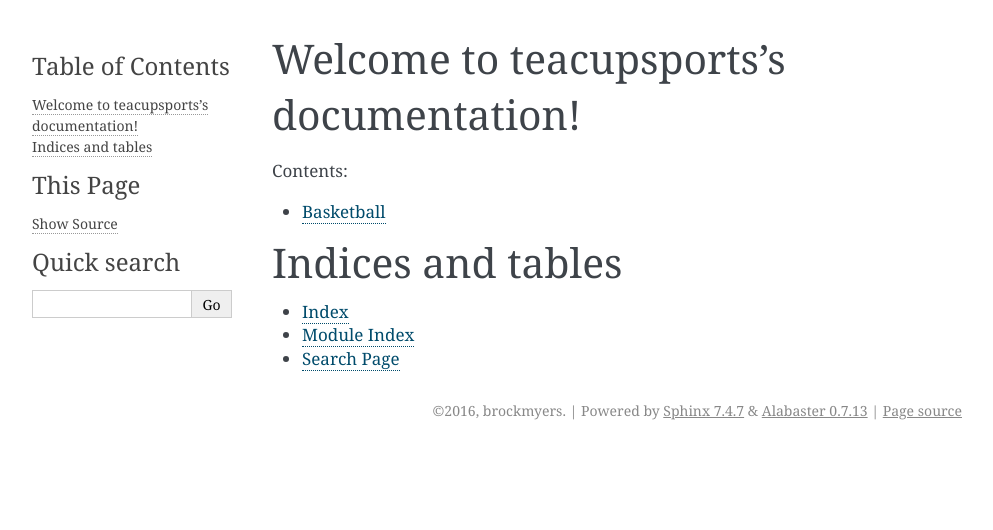
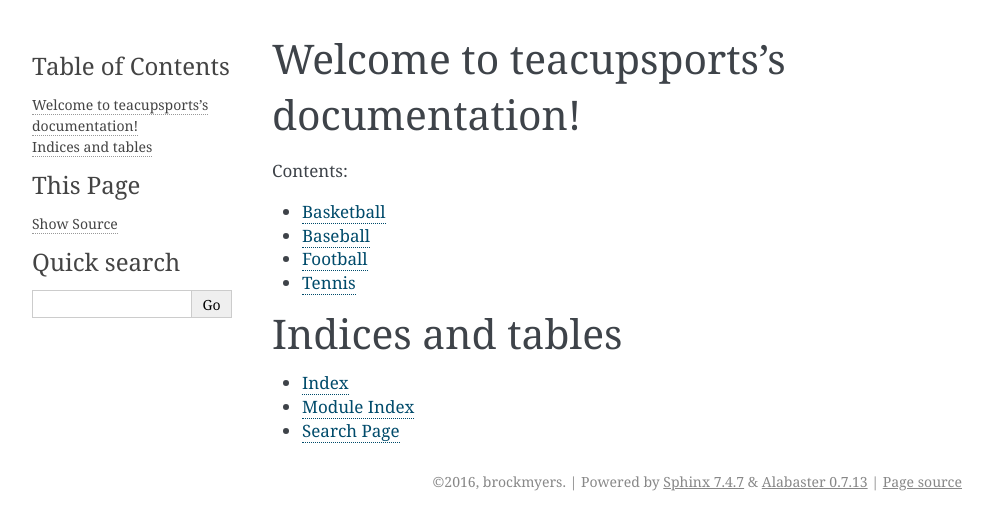
Before and after one commit to brookeschoen/teacupsports, a Sphinx documentation site: the page built from source/index.rst, in a window 1280 px wide. Shown: the top 530 px of the page, without its empty margins (148-1141 px from the left). Built offline with Sphinx 7.4.7, drawn with Linux system fonts in a browser that asks for light colours.

Commit message:
Added baseball football and tennis to index page

```diff
--- a/source/index.rst
+++ b/source/index.rst
@@ -12,6 +12,9 @@ Contents:
    :maxdepth: 2
 
    basketball/basketball.rst
+   baseball/baseball.rst
+   football/football.rst
+   tennis/tennis.rst
 
 
 
```
